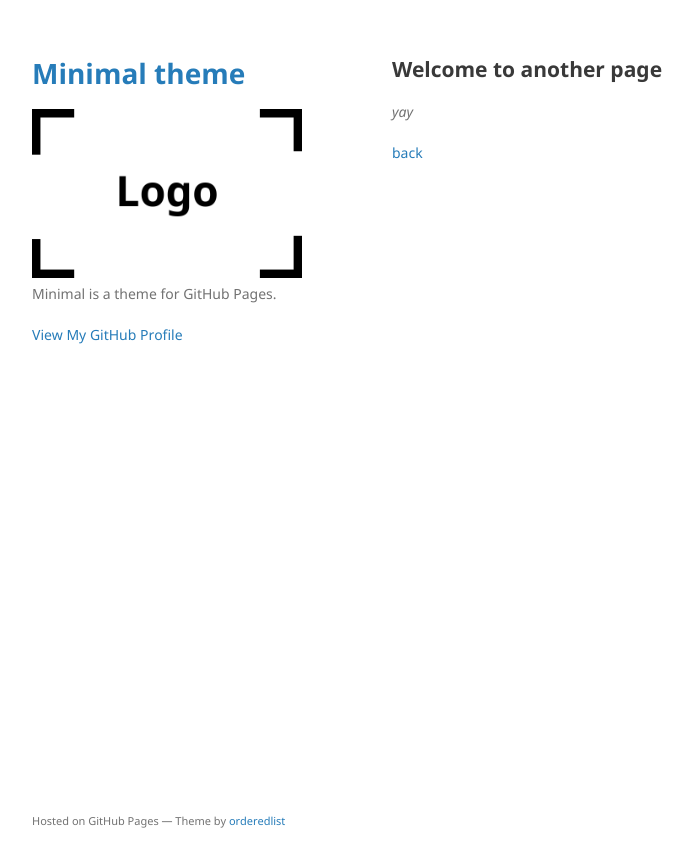
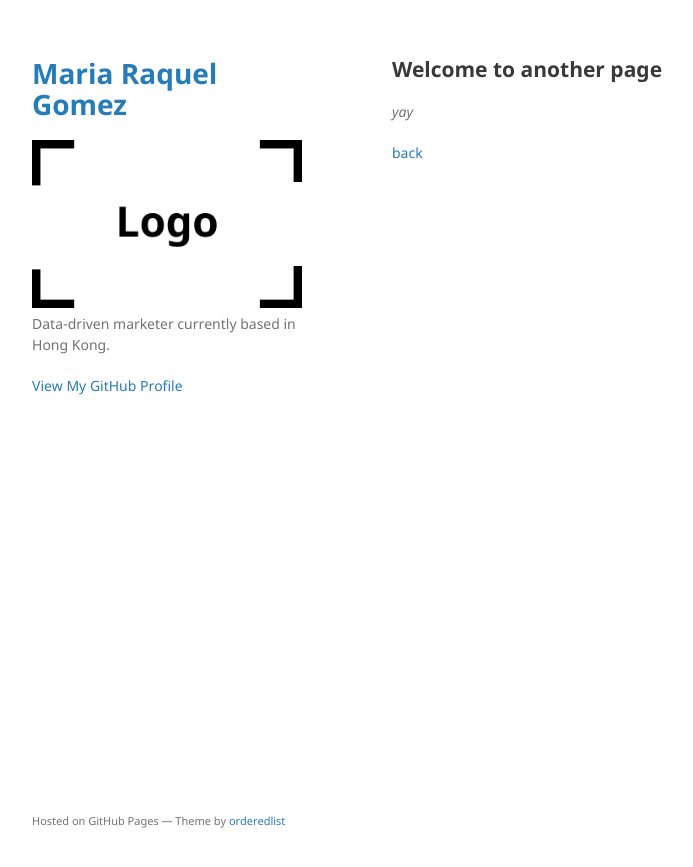
Before and after one commit to mraquelgomezl/mraquelgomezl.github.io, a Jekyll site: the page built from another-page.md, in a window 1280 px wide. Shown: the top 867 px of the page, without its empty margins (178-871 px from the left). Built offline with Jekyll 4.4.1, drawn with Linux system fonts in a browser that asks for light colours; our own code applies the rules of GitHub Pages for plain Markdown files.

Commit message:
Update _config.yml

```diff
--- a/_config.yml
+++ b/_config.yml
@@ -1,6 +1,6 @@
-title: Minimal theme
+title: Maria Raquel Gomez
 logo: /assets/img/logo.png
-description: Minimal is a theme for GitHub Pages.
-show_downloads: false
-google_analytics:
+description: Data-driven marketer currently based in Hong Kong.
+#show_downloads: true
+#google_analytics:
 theme: jekyll-theme-minimal
```
